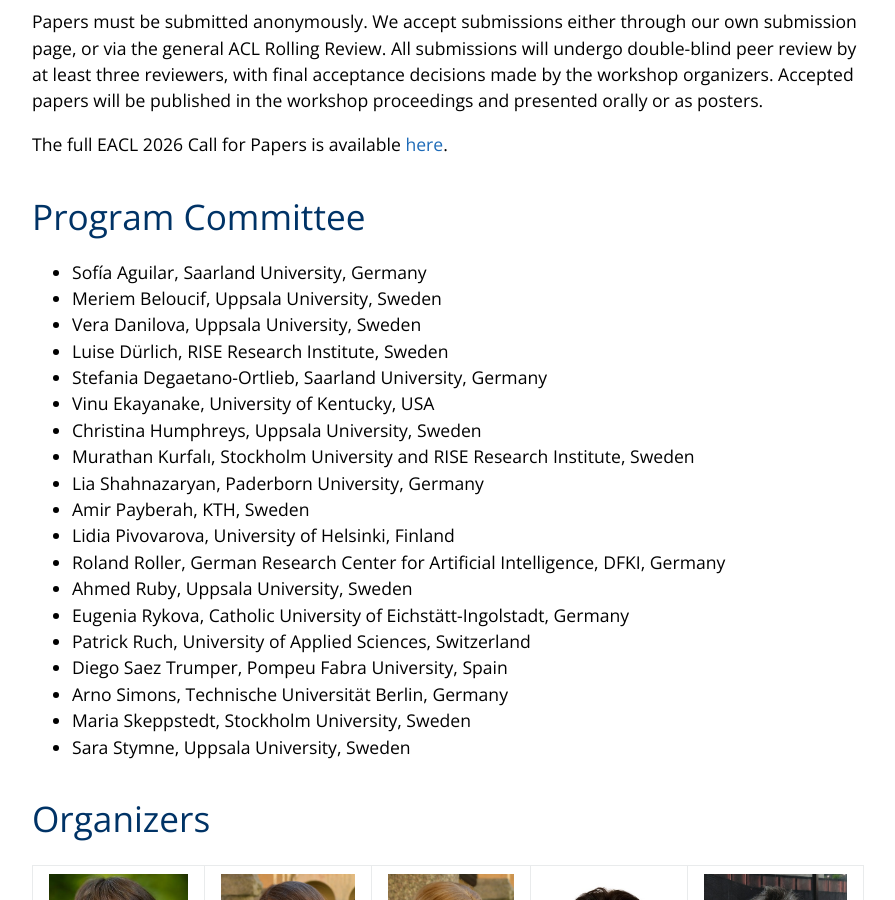
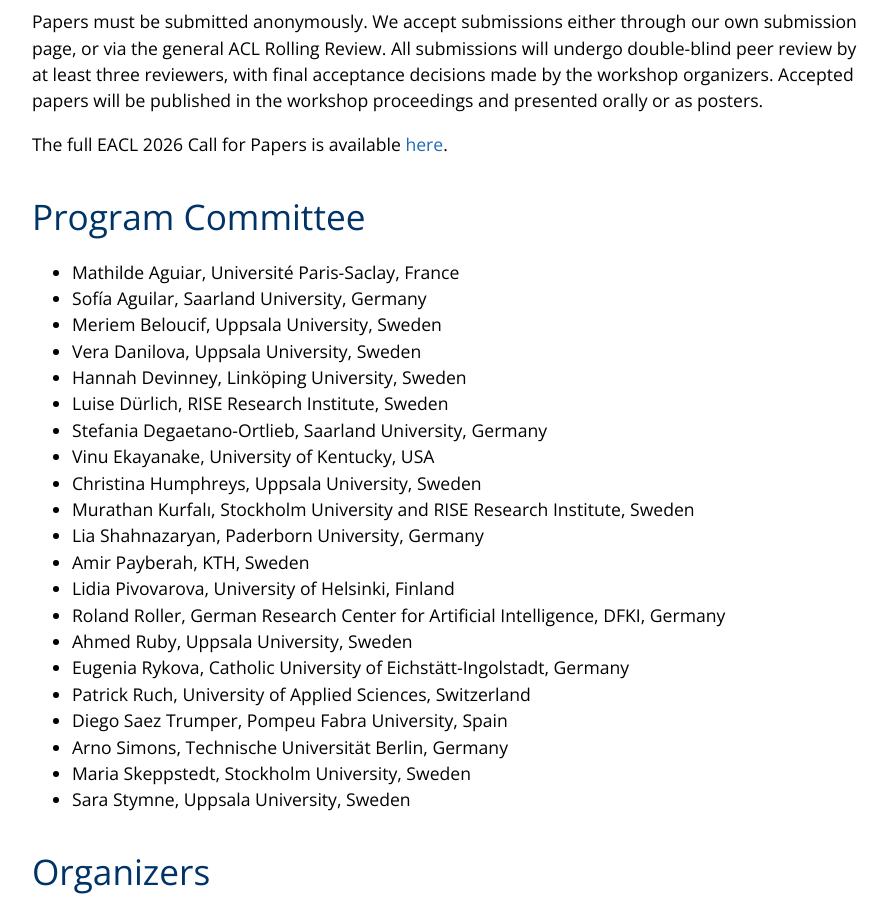
Before and after one commit to HeaLing-workshop/HeaLing-workshop.github.io, a Jekyll site: the page built from index.md, in a window 1280 px wide and 900 px high, scrolled down 3581 px. Shown: the whole window, without its empty margins (192-1087 px from the left). Built offline with Jekyll 4.4.1, drawn with Linux system fonts in a browser that asks for light colours.

Commit message:
update PC

```diff
--- a/index.md
+++ b/index.md
@@ -64,10 +64,11 @@
 The full EACL 2026 Call for Papers is available [here](/cfp).
 
 # Program Committee
-
+- Mathilde Aguiar, Université Paris-Saclay, France
 - Sofía Aguilar, Saarland University, Germany
 - Meriem Beloucif, Uppsala University, Sweden
 - Vera Danilova, Uppsala University, Sweden
+- Hannah Devinney, Linköping University, Sweden
 - Luise Dürlich, RISE Research Institute, Sweden
 - Stefania Degaetano-Ortlieb, Saarland University, Germany
 - Vinu Ekayanake, University of Kentucky, USA
```
